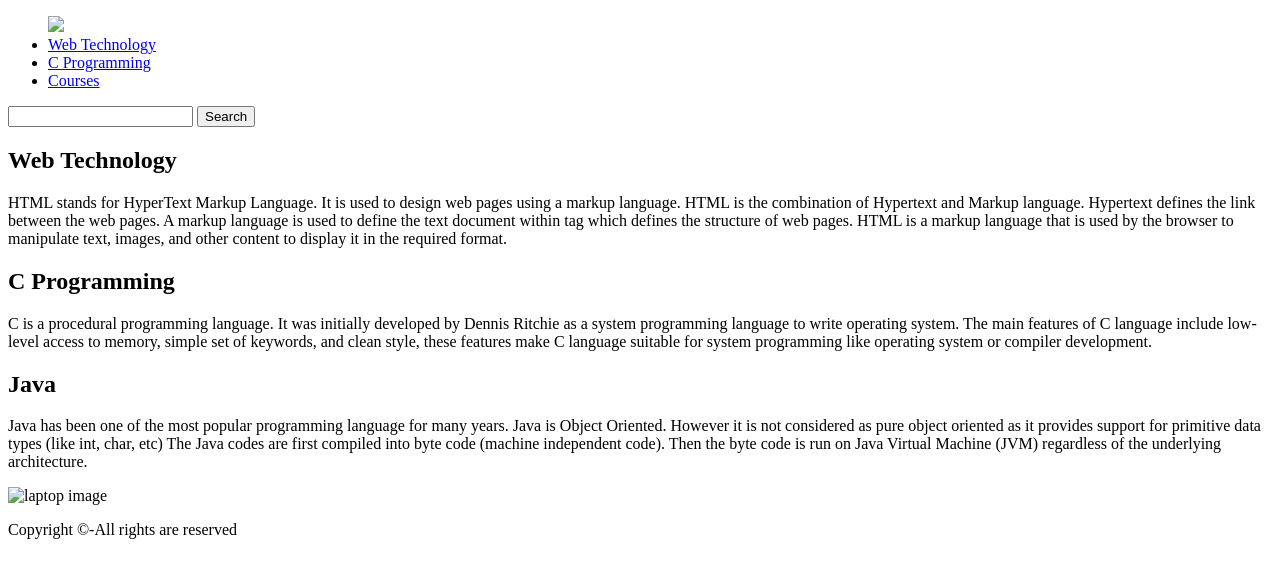
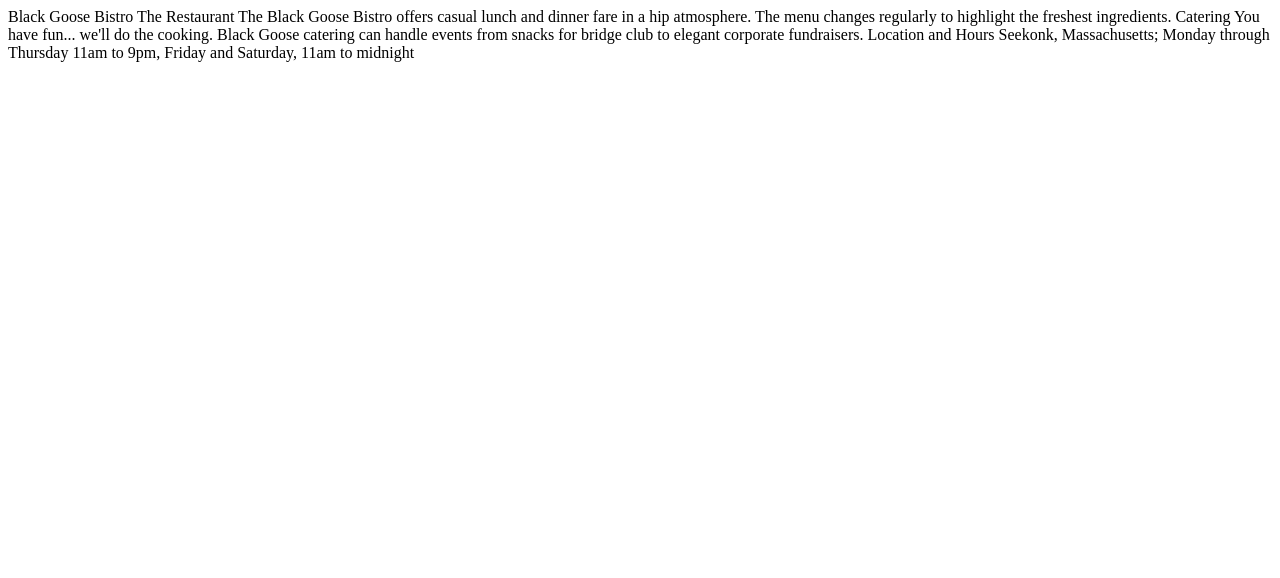
Before and after one commit to GEOMARIE/geomari3, a plain HTML site: page index.html in a window 1280 px wide. Drawn offline with Linux system fonts and the light colour scheme.

Commit message:
Update index.html

```diff
--- a/index.html
+++ b/index.html
@@ -1,214 +1,20 @@
 <!DOCTYPE html>
-
-
 <html>
 
-
 <head>
-
-    <title>
-
-        Simple web Development Template
-
-    </title>
-
+<meta charset="utf-8">
+<title>Black Goose Bistro</title>
 </head>
 
+<body>
+Black Goose Bistro
 
-<body>
+The Restaurant
+The Black Goose Bistro offers casual lunch and dinner fare in a hip atmosphere. The menu changes regularly to highlight the freshest ingredients.
 
-    <nav class="navbar background">
-
-        <ul class="nav-list">
-
-            <div class="logo">
-
-                <img src="logo.png">
-
-            </div>
-
-            <li><a href="#web">Web Technology</a></li>
-
-            <li><a href="#program">C Programming</a></li>
-
-            <li><a href="#course">Courses</a></li>
-
-        </ul>
-
-
-        <div class="rightNav">
-
-            <input type="text" name="search" id="search">
-
-            <button class="btn btn-sm">Search</button>
-
-        </div>
-
-    </nav>
-
-
-    <section class="firstsection">
-
-        <div class="box-main">
-
-            <div class="firstHalf">
-
-                <h1 class="text-big" id="web">
-
-                    Web Technology
-
-                </h1>
-
-
-
-                <p class="text-small">
-
-                    HTML stands for HyperText Markup
-
-                    Language. It is used to design
-
-                    web pages using a markup language.
-
-                    HTML is the combination of Hypertext
-
-                    and Markup language. Hypertext
-
-                    defines the link between the web
-
-                    pages. A markup language is used
-
-                    to define the text document within
-
-                    tag which defines the structure of
-
-                    web pages. HTML is a markup language
-
-                    that is used by the browser to
-
-                    manipulate text, images, and other
-
-                    content to display it in the required
-
-                    format.
-
-                </p>
-
-
-
-            </div>
-
-        </div>
-
-    </section>
-
-
-    <section class="secondsection">
-
-        <div class="box-main">
-
-            <div class="secondHalf">
-
-                <h1 class="text-big" id="program">
-
-                    C Programming
-
-                </h1>
-
-                <p class="text-small">
-
-                    C is a procedural programming language.
-
-                    It was initially developed by Dennis
-
-                    Ritchie as a system programming
-
-                    language to write operating system.
-
-                    The main features of C language include
-
-                    low-level access to memory, simple set
-
-                    of keywords, and clean style, these
-
-                    features make C language suitable for
-
-                    system programming like operating system
-
-                    or compiler development.
-
-                </p>
-
-
-
-            </div>
-
-        </div>
-
-    </section>
-
-
-    <section class="section">
-
-        <div class="paras">
-
-            <h1 class="sectionTag text-big">Java</h1>
-
-
-            <p class="sectionSubTag text-small">
-
-                Java has been one of the most
-
-                popular programming language
-
-                for many years. Java is Object
-
-                Oriented. However it is not
-
-                considered as pure object oriented
-
-                as it provides support for primitive
-
-                data types (like int, char, etc) The
-
-                Java codes are first compiled into byte
-
-                code (machine independent code). Then
-
-                the byte code is run on Java Virtual
-
-                Machine (JVM) regardless of the
-
-                underlying architecture.
-
-            </p>
-
-
-
-        </div>
-
-
-        <div class="thumbnail">
-
-            <img src="img.png" alt="laptop image">
-
-        </div>
-
-    </section>
-
-
-    <footer class="background">
-
-        <p class="text-footer">
-
-            Copyright ©-All rights are reserved
-
-        </p>
-
-
-
-    </footer>
-
+Catering
+You have fun... we'll do the cooking. Black Goose catering can handle events from snacks for bridge club to elegant corporate fundraisers.
+Location and Hours Seekonk, Massachusetts; Monday through Thursday 11am to 9pm, Friday and Saturday, 11am to midnight
 </body>
 
-
 </html>
```
